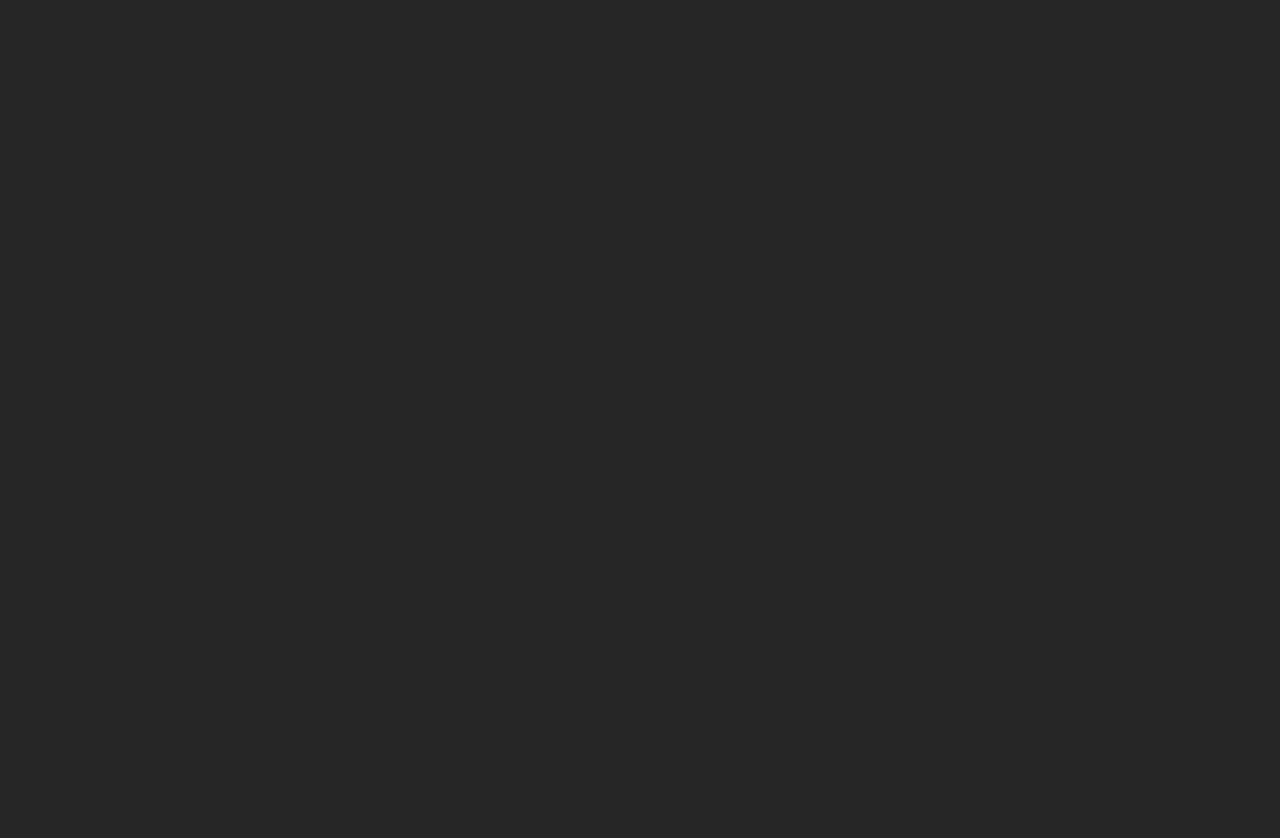
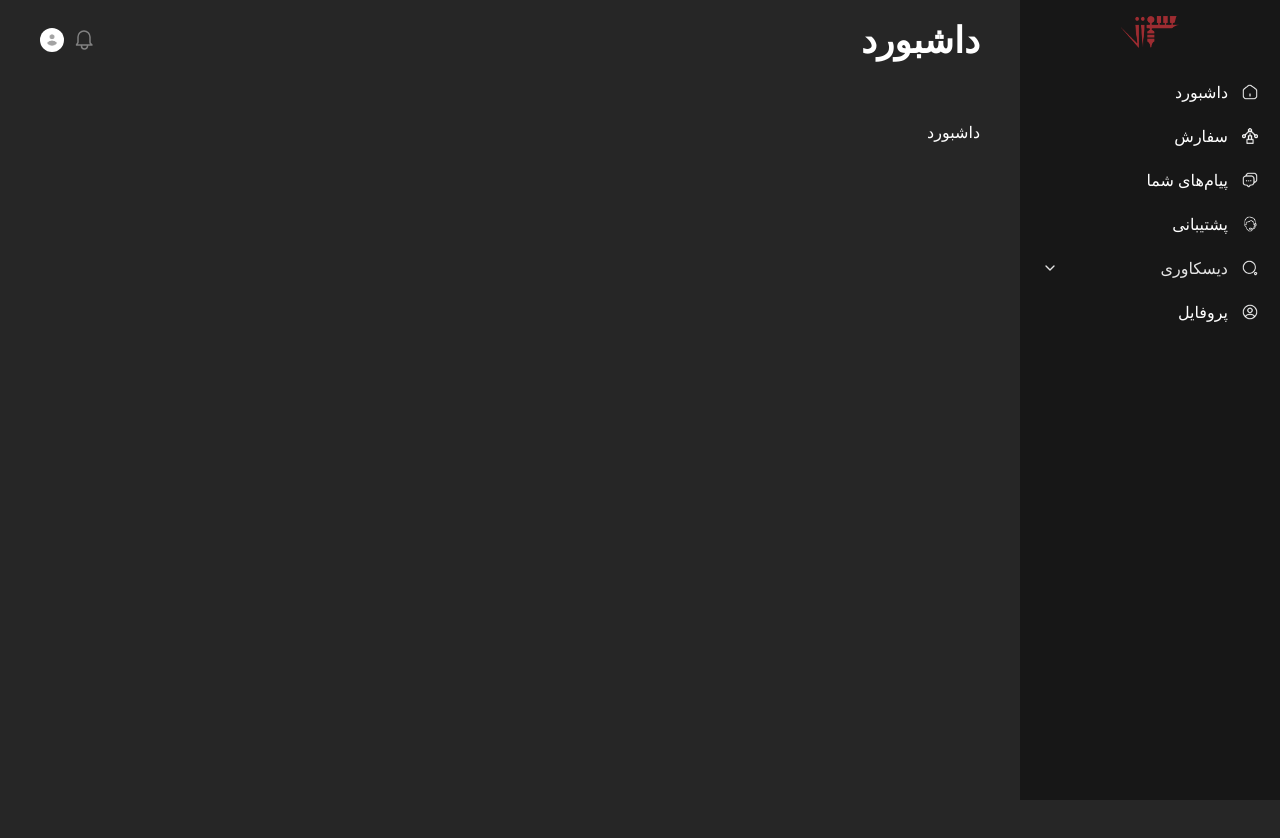
Before and after one commit to X-Mohsen/Soozan-Angular-Example, an Angular app: page /dashboard in a window 1280 px wide. Before the commit this address led to /. Shown: the top 838 px of the page. Before the commit the page ends 800 px from the top, so only its background shows below. Built offline with nearby package versions, Linux system fonts and the light colour scheme.

Commit message:
updated routes & fixed dashboard & navbar styles

```diff
--- a/src/app/features/panel-sidebar/panel-sidebar.component.html
+++ b/src/app/features/panel-sidebar/panel-sidebar.component.html
@@ -81,7 +81,7 @@
         <li class="hs-accordion" id="discovery-accordion">
           <button
             type="button"
-            class="hs-accordion-toggle w-full text-start flex items-center gap-x-3.5 py-2 px-2.5 text-base text-gray-800 rounded-lg hover:bg-neutral-700 focus:outline-none focus:bg-red-900 bg-neutral-800 hover:bg-neutral-700 text-neutral-200"
+            class="hs-accordion-toggle w-full text-start flex items-center gap-x-3.5 py-2 px-2.5 text-base text-gray-800 rounded-lg hover:bg-neutral-700 hover:bg-neutral-700 text-neutral-200"
             aria-expanded="true"
             aria-controls="discovery-accordion-child"
           >
@@ -131,10 +131,10 @@
             role="region"
             aria-labelledby="discovery-accordion"
           >
-            <ul class="pt-1">
+            <ul class="mt-3">
               <li class="border-r-2 border-neutral-700 pr-2">
                 <a
-                  class="flex items-center gap-x-3.5 py-2 px-2.5 text-base text-gray-800 rounded-lg hover:bg-gray-800 focus:outline-none text-neutral-200"
+                  class="flex items-center gap-x-3.5 py-2 px-2.5 text-base text-gray-800 rounded-lg focus:outline-none text-neutral-200"
                   href="#"
                 >
                   آثار
@@ -142,7 +142,7 @@
               </li>
               <li class="border-r-2 border-neutral-700 pr-2">
                 <a
-                  class="flex items-center gap-x-3.5 py-2 px-2.5 text-base text-gray-800 rounded-lg hover:bg-gray-800 focus:outline-none text-neutral-200"
+                  class="flex items-center gap-x-3.5 py-2 px-2.5 text-base text-gray-800 rounded-lg focus:outline-none text-neutral-200"
                   href="#"
                 >
                   آرتیست‌ها
--- a/src/app/layouts/panel-layout/panel-layout.component.html
+++ b/src/app/layouts/panel-layout/panel-layout.component.html
@@ -1,10 +1,10 @@
 <div class="flex min-h-dvh">
   <panel-sidebar></panel-sidebar>
 
-  <div class="flex flex-column flex-1">
+  <div class="flex flex-col flex-1">
     <navbar class="w-full"></navbar>
-    <!-- <main>
+    <main class="p-10">
       <router-outlet></router-outlet>
-    </main> -->
+    </main>
   </div>
 </div>
--- a/src/app/layouts/panel-layout/panel-layout.component.ts
+++ b/src/app/layouts/panel-layout/panel-layout.component.ts
@@ -1,10 +1,11 @@
 import { Component } from '@angular/core';
 import { NavbarComponent } from '../../shared';
 import { PanelSidebarComponent } from '../../features';
+import { RouterOutlet } from '@angular/router';
 
 @Component({
   selector: 'app-panel-layout',
-  imports: [NavbarComponent, PanelSidebarComponent],
+  imports: [NavbarComponent, RouterOutlet, PanelSidebarComponent],
   templateUrl: './panel-layout.component.html',
   styleUrl: './panel-layout.component.scss',
 })
--- a/src/app/pages/dashboard-page/dashboard-page.component.html
+++ b/src/app/pages/dashboard-page/dashboard-page.component.html
@@ -1 +1 @@
-<p>dashboard-page works!</p>
+<h1>داشبورد</h1>
--- a/src/app/shared/navbar/navbar.component.html
+++ b/src/app/shared/navbar/navbar.component.html
@@ -1,4 +1,4 @@
-<nav class="flex justify-between items-center px-7 py-5">
+<nav class="flex justify-between items-center px-10 py-5">
   <!-- Title -->
   <div class="flex flex-1 justify-start">
     <h1 class="text-4xl font-bold flex-1 hidden sm:block">داشبورد</h1>
```
Also changed, not shown: src/app/app.routes.ts (+14 -0 lines).
